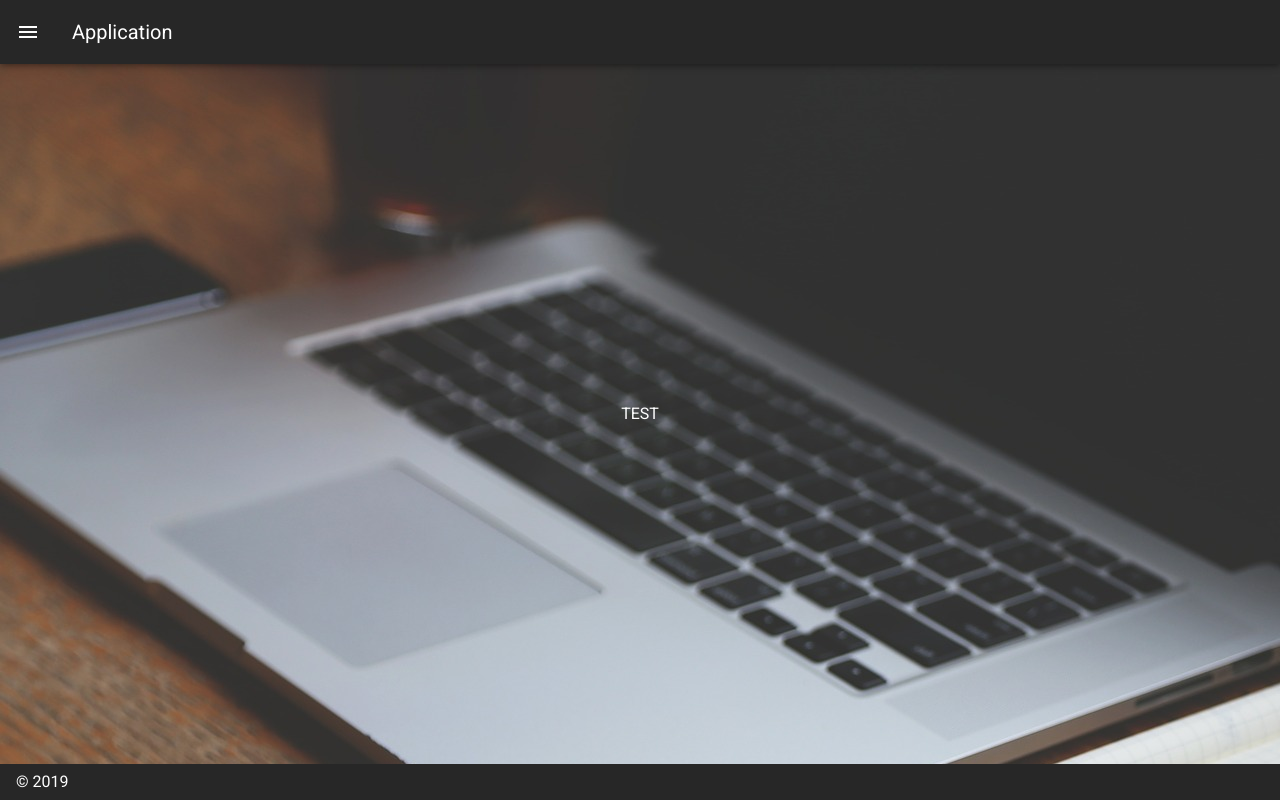
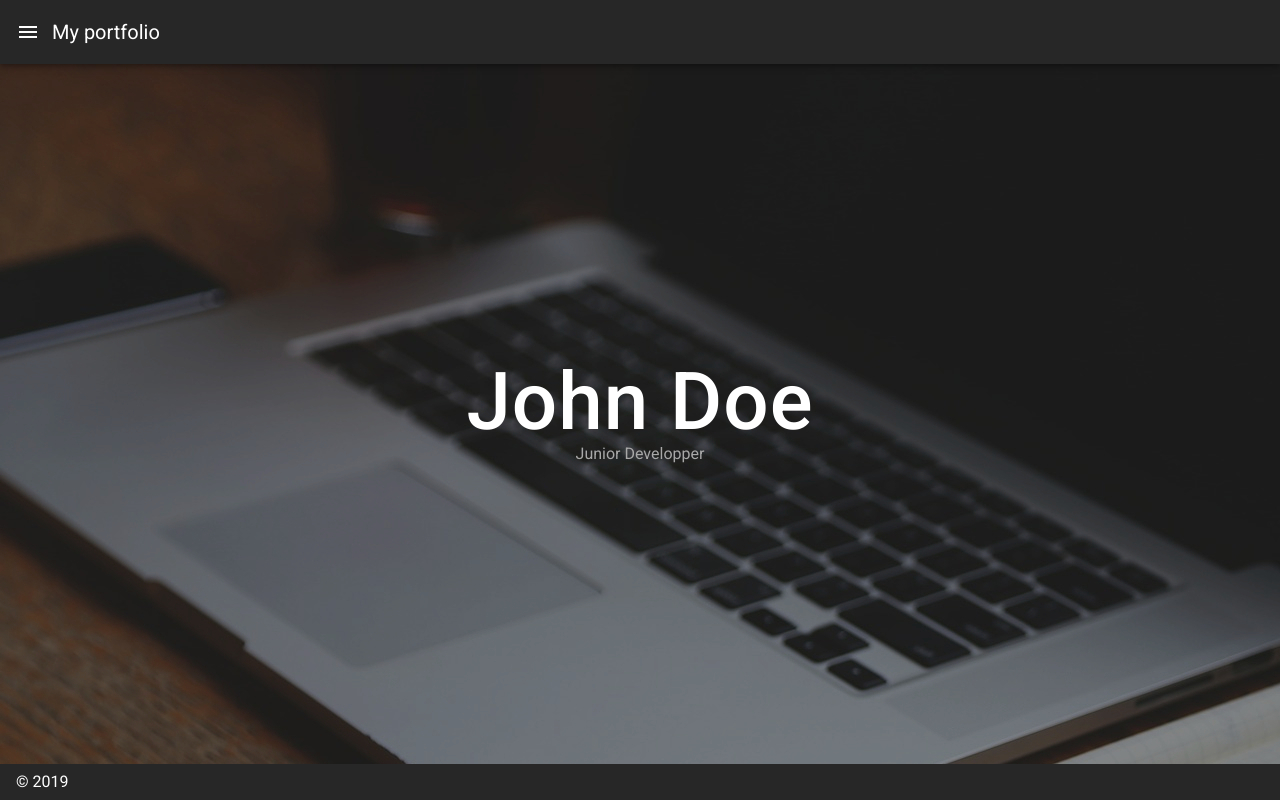
Before and after one commit to GreyHopes/portfolio, a Vue app: page / in a window 1280 px wide. Built offline with nearby package versions, Linux system fonts and the light colour scheme.

Commit message:
:sparkles: Basic main page

```diff
--- a/package.json
+++ b/package.json
@@ -13,12 +13,14 @@
     "vue": "^2.6.11",
     "vue-axios": "^2.1.5",
     "vue-router": "^3.1.6",
-    "vuetify": "^2.2.11"
+    "vuetify": "^2.2.11",
+    "vuex": "^3.1.3"
   },
   "devDependencies": {
     "@vue/cli-plugin-babel": "~4.3.0",
     "@vue/cli-plugin-eslint": "~4.3.0",
     "@vue/cli-plugin-router": "^4.3.1",
+    "@vue/cli-plugin-vuex": "^4.3.1",
     "@vue/cli-service": "~4.3.0",
     "babel-eslint": "^10.1.0",
     "eslint": "^6.7.2",
--- a/public/portfolioData.json
+++ b/public/portfolioData.json
@@ -1,7 +1,7 @@
 {
+    "title":"My portfolio",
     "main":{
-        "name":"John Doe",
-        "occupation":"Junior Developper",
-        "description":"I love making games and writing stories"
+        "title":"John Doe",
+        "subtitle":"Junior Developper"
     }
 }
--- a/src/App.vue
+++ b/src/App.vue
@@ -47,7 +47,9 @@
       clipped-left
     >
       <v-app-bar-nav-icon @click.stop="drawer = !drawer" />
-      <v-toolbar-title>Application</v-toolbar-title>
+      <router-link :to="{path: '/'}">
+        <v-toolbar-title>{{title}}</v-toolbar-title>
+      </router-link>
     </v-app-bar>
 
     <v-content>
@@ -67,26 +69,34 @@
       source: String,
       test:String
     },
-    methods: {
-      retrieveData: function(){
-      this.axios.get('/portfolioData.json')
-      .then(function(response)
-      {
-        console.log(response)
-      })
-      .catch(function(error){
-        console.log(error)
-      })
-      }
-    },
     data: () => ({
       drawer: null,
+      title: "temp"
     }),
     created () {
       this.$vuetify.theme.dark = true;
       this.drawer = false;
-
-      this.retrieveData();
+        this.$store.subscribe((mutation,state) => {
+      if(mutation.type === "setdata")
+      {
+        this.title = state.portfolio.title;
+      }
+    },this);
     },
+    computed: {
+      portfolioData () {
+        return this.$store.state.portfolioData
+      }
+  }
   }
 </script>
+
+<style lang="scss">
+.v-toolbar__content
+{
+  .router-link-active{
+    text-decoration: none;
+    color:white
+  }
+}
+</style>
--- a/src/main.js
+++ b/src/main.js
@@ -4,6 +4,7 @@ import axios from 'axios'
 import VueAxios from 'vue-axios'
 import vuetify from './plugins/vuetify';
 import router from './router'
+import store from './store'
 
 Vue.config.productionTip = false;
 Vue.use(VueAxios, axios);
@@ -11,5 +12,15 @@ Vue.use(VueAxios, axios);
 new Vue({
   vuetify,
   router,
+  store,
   render: h => h(App)
 }).$mount('#app')
+
+axios.get('/portfolioData.json')
+.then(function(response)
+{
+  store.commit('setdata',response.data)
+},store)
+.catch(function(error){
+  console.log(error)
+})
--- /dev/null
+++ b/src/store/index.js
@@ -0,0 +1,20 @@
+import Vue from 'vue'
+import Vuex from 'vuex'
+
+Vue.use(Vuex)
+
+export default new Vuex.Store({
+  state: {
+    portfolio:null
+  },
+  mutations: {
+    setdata(state,data)
+    {
+      state.portfolio = data;
+    }
+  },
+  actions: {
+  },
+  modules: {
+  }
+})
--- a/src/views/Home.vue
+++ b/src/views/Home.vue
@@ -2,7 +2,10 @@
   <div class="home">
     <v-container class="home-container">
       <v-row justify="center">
-        <div>TEST</div>
+        <div class="title">{{title}}</div>
+      </v-row>
+      <v-row justify="center">
+        <div class="subtitle">{{subtitle}}</div>
       </v-row>
     </v-container>
   </div>
@@ -11,6 +14,33 @@
 <script>
 export default {
   name: 'Home',
+  data: () => ({
+    title:"",
+    subtitle:"",
+  }),
+  methods:
+  {
+    retrieveDataFromState: function (state)
+    {
+      this.title = state.portfolio.main.title;
+      this.subtitle = state.portfolio.main.subtitle;
+    }
+  },
+  mounted:function () {
+    if(this.$store.state.portfolio)
+    {
+      this.retrieveDataFromState(this.$store.state);
+    }
+    else
+    {
+      this.$store.subscribe((mutation,state) => {
+        if(mutation.type === "setdata")
+        {
+          this.retrieveDataFromState(state);
+        }
+      },this);
+    }
+  },
 }
 </script>
 
@@ -19,6 +49,19 @@ export default {
   background-image: url("/images/background.jpg");
   height:100%;
   position: relative;
+
+  //TODO Add breakpoints for responsive font-size
+
+  .title
+  {
+    font-size: 5rem!important; //add to overwrite vuetify style
+    line-height: 5rem;
+  }
+
+  .subtitle
+  {
+    color: #A8A8A8;
+  }
 }
 .home-container{
   position: relative;
```
Also changed, not shown: public/images/background.jpg, 1 other file (tests, documents, lock files or other folders).
